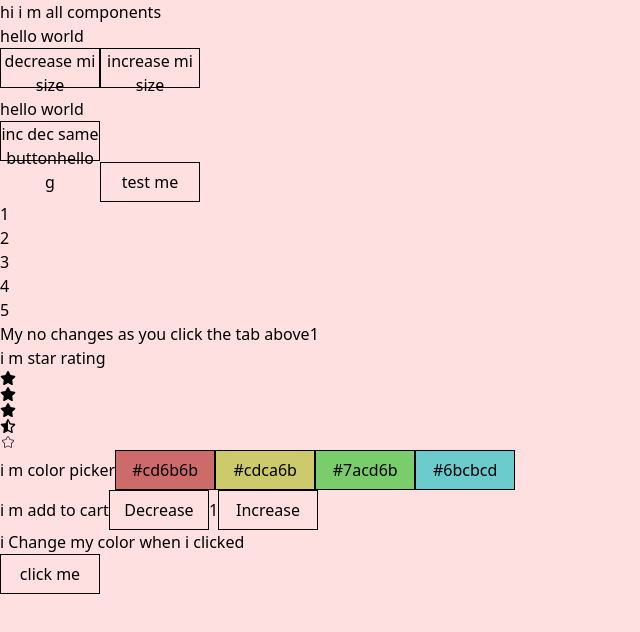
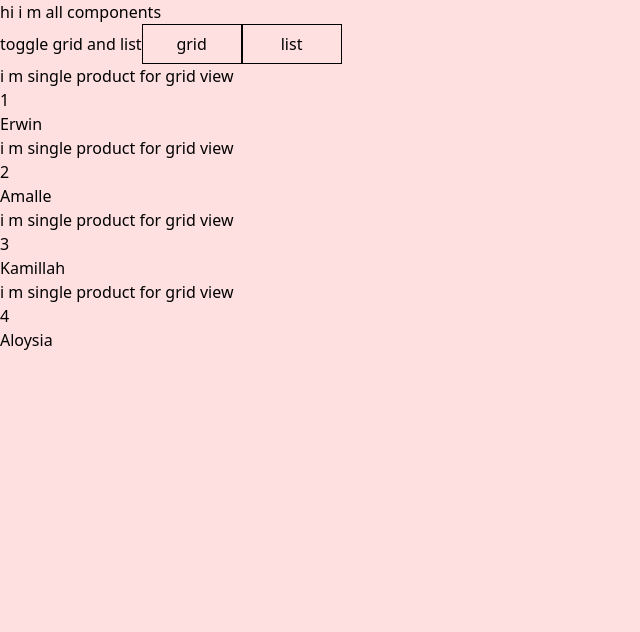
Before and after one commit to MohammadWazahat/myReactSmallComponents, a React (Vite) app: page / in a window 1280 px wide. Shown: the top 632 px of the page, without its empty margins (0-640 px from the left). Built offline with nearby package versions, Linux system fonts and the light colour scheme.

Commit message:
Component for list view and grid view on button click is added

```diff
--- a/src/components/04renderingJsonData/RenderJson.jsx
+++ b/src/components/04renderingJsonData/RenderJson.jsx
@@ -11,7 +11,7 @@ const RenderJson = () => {
       <div>i m render json</div>
       <div className="grid grid-cols-3 gap-6 mx-32">
         {Data.map((item) => {
-          return <SingleProduct key={ item.id } { ...item } />
+          return <SingleProduct key={ item.id } { ... item } />
         })}
 
       </div>
--- /dev/null
+++ b/src/components/11GridAndListView/GridView.jsx
@@ -0,0 +1,16 @@
+import React from "react";
+import SingleGridProduct from "./SingleGridProduct";
+
+const GridView = (user) => {
+  const data = user.user ;
+
+  return (
+    <div className="grid grid-cols-2">
+          {data.map((item, index) => {
+        return <SingleGridProduct key={index} {...item} />
+      })}
+    </div>
+  );
+};
+
+export default GridView;
--- /dev/null
+++ b/src/components/11GridAndListView/ListView.jsx
@@ -0,0 +1,17 @@
+import React from 'react'
+import SingleListProduct from './SingleListProduct'
+
+const ListView = (user) => {
+  const data = user.user ;
+  return (
+    <div>
+      <div className="flex flex-col gap-4">
+          {data.map((item, index) => {
+        return <SingleListProduct key={index} {...item}/>
+      })}
+    </div>
+    </div>
+  )
+}
+
+export default ListView
--- /dev/null
+++ b/src/components/11GridAndListView/SingleGridProduct.jsx
@@ -0,0 +1,14 @@
+import React from 'react'
+
+const SingleGridProduct = (item) => {
+
+  return (
+    <div className='border border-slate-800 m-4'>
+      <div>i m single product for grid view</div>
+      <div>{item.id}</div>
+      <div>{item.first_name} </div>
+    </div>
+  )
+}
+
+export default SingleGridProduct
--- /dev/null
+++ b/src/components/11GridAndListView/SingleListProduct.jsx
@@ -0,0 +1,15 @@
+import React from 'react'
+
+const SingleListProduct = (item) => {
+  return (
+    <div>
+       <div className='border border-slate-800 m-4'>
+      <div>i m single product for list view</div>
+      <div>{item.id}</div>
+      <div>{item.first_name} </div>
+    </div>
+    </div>
+  )
+}
+
+export default SingleListProduct
--- /dev/null
+++ b/src/components/11GridAndListView/ToggleGridNList.jsx
@@ -0,0 +1,49 @@
+import React, { useState } from "react";
+import GridView from "./GridView";
+import ListView from "./ListView";
+
+const ToggleGridNList = () => {
+  const myUser = [
+    {
+      id: 1,
+      first_name: "Erwin",
+      last_name: "Biset",
+      email: "ebiset0@dagondesign.com",
+      gender: "Male",
+    },
+    {
+      id: 2,
+      first_name: "Amalle",
+      last_name: "Bilovus",
+      email: "abilovus1@scientificamerican.com",
+      gender: "Female",
+    },
+    {
+      id: 3,
+      first_name: "Kamillah",
+      last_name: "Fotitt",
+      email: "kfotitt2@nhs.uk",
+      gender: "Female",
+    },
+    {
+      id: 4,
+      first_name: "Aloysia",
+      last_name: "Burmingham",
+      email: "aburmingham3@oracle.com",
+      gender: "Female",
+    },
+  ];
+  const [user, setUser] = useState(myUser);
+  const [view, setView] = useState(true);
+
+  return (
+    <div>
+      toggle grid and list
+      <button onClick={()=>{setView(true)}} >grid</button>
+      <button onClick={()=>{setView(false)}}>list</button>
+      {view ? <GridView user={user} /> : <ListView user={user} />}
+    </div>
+  );
+};
+
+export default ToggleGridNList;
--- a/src/components/AllComponents.jsx
+++ b/src/components/AllComponents.jsx
@@ -10,6 +10,7 @@ import StarRating from "./07StarRating/StarRating";
 import ColorPicker from "./08ColorPicker/ColorPicker";
 import AddToCart from "./09AddToCart/AddToCart";
 import ChangeButtonColor from "./10ButtonColor/ChangeButtonColor";
+import ToggleGridNList from "./11GridAndListView/ToggleGridNList";
 
 const AllComponents = () => {
   const [count, setCount] = useState("hello g");
@@ -24,14 +25,15 @@ const AllComponents = () => {
         <div>
           hi i m all components
           {/* <ToggleTheme/> */}
-          <ToggleButtonCss/>
+          {/* <ToggleButtonCss/> */}
           {/* <TestUseReducer/> */}
           {/* <RenderJson/> */}
-          <DynamicData />
-          <StarRating />
-          <ColorPicker/>
-          <AddToCart/>
-          <ChangeButtonColor/>
+          {/* <DynamicData /> */}
+          {/* <StarRating /> */}
+          {/* <ColorPicker/> */}
+          {/* <AddToCart/> */}
+          {/* <ChangeButtonColor/> */}
+          <ToggleGridNList/>
         </div>
       </counterContext.Provider>
     </>
```
